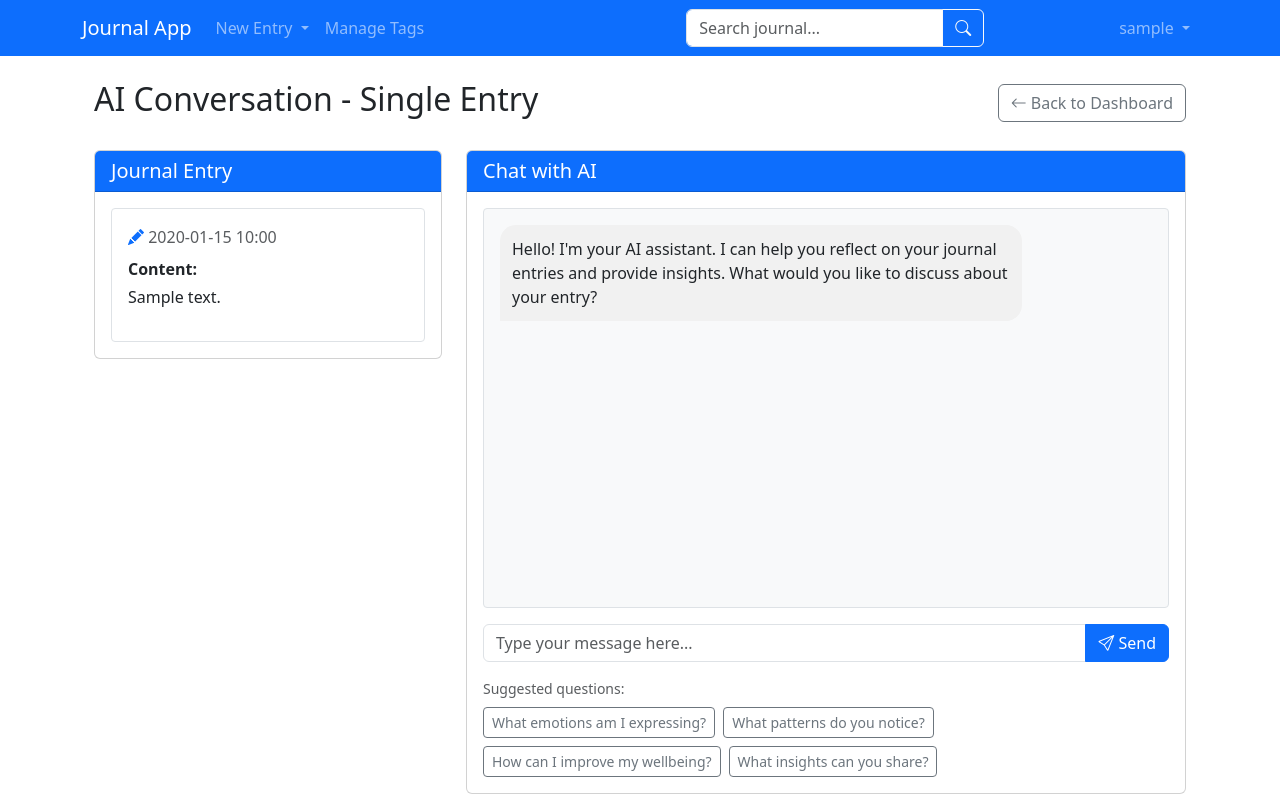
After one commit to joshsisto/journal, a Flask app: page /ai/simple in a window 1280 px wide. The commit adds this page. Run offline with Flask 3, Linux system fonts and the light colour scheme; a user stored in the database is signed in; tables that the repository leaves empty hold one stand-in row (values such as "Sample post"); some libraries are stand-ins or nearby versions.

Commit message:
Fix AI conversation features and implement CSRF protection
- Fix CSRF token function reference issue in all templates
- Create missing ai/conversation.html template for single entry conversations
- Replace manual CSRF validation with Flask-WTF automatic protection
- Add comprehensive CSRF documentation in CLAUDE.md
- Create validate_csrf.py script for automated CSRF validation
- Install git pre-commit hook to prevent CSRF misconfigurations
- Remove redundant manual CSRF checks from routes (Flask-WTF handles this)
- Update csrf_token() utility function to use Flask-WTF generate_csrf()

🤖 Generated with [Claude Code](https://claude.ai/code)

Co-Authored-By: Claude <noreply@anthropic.com>

```diff
--- a/app.py
+++ b/app.py
@@ -194,7 +194,8 @@ def create_app(config_class=Config):
 
         def csrf_token():
             """Return the CSRF token for forms."""
-            return session.get('_csrf_token', '')
+            from flask_wtf.csrf import generate_csrf
+            return generate_csrf()
 
         def parse_emotions(emotion_str):
             """Parse a JSON emotions string and return a list of emotions."""
--- a/routes.py
+++ b/routes.py
@@ -37,7 +37,6 @@ def register():
         sanitize_username, sanitize_email, validate_password,
         ValidationError
     )
-    from security import csrf_protect
     from email_utils import send_email
     from forms import RegistrationForm
 
@@ -287,14 +286,6 @@ def verify_login():
         return redirect(url_for('auth.login'))
 
     if request.method == 'POST':
-        # Check CSRF token
-        token = session.get('_csrf_token')
-        form_token = request.form.get('_csrf_token')
-
-        if not token or token != form_token:
-            current_app.logger.warning(f'CSRF attack detected on verification from {request.remote_addr}')
-            flash('Invalid form submission. Please try again.', 'danger')
-            return redirect(url_for('auth.verify_login'))
 
         # Get verification code
         code = request.form.get('code', '')
@@ -351,14 +342,6 @@ def resend_code():
 @login_required
 def toggle_two_factor():
     """Toggle two-factor authentication."""
-    # Check CSRF token
-    token = session.get('_csrf_token')
-    form_token = request.form.get('_csrf_token')
-
-    if not token or token != form_token:
-        current_app.logger.warning(f'CSRF attack detected on 2FA toggle from {request.remote_addr}')
-        flash('Invalid form submission. Please try again.', 'danger')
-        return redirect(url_for('auth.settings'))
 
     # Get enabled state
     enabled = 'enabled' in request.form
@@ -657,14 +640,6 @@ def dashboard():
 @login_required
 def quick_journal():
     if request.method == 'POST':
-        # Check CSRF token
-        token = session.get('_csrf_token')
-        form_token = request.form.get('_csrf_token')
-
-        if not token or token != form_token:
-            current_app.logger.warning(f'CSRF attack detected on quick journal from {request.remote_addr}')
-            flash('Invalid form submission. Please try again.', 'danger')
-            return redirect(url_for('journal.quick_journal'))
 
         # Get form data
         content = request.form.get('content', '')
@@ -699,14 +674,6 @@ def quick_journal():
 @login_required
 def guided_journal():
     if request.method == 'POST':
-        # Check CSRF token
-        token = session.get('_csrf_token')
-        form_token = request.form.get('_csrf_token')
-
-        if not token or token != form_token:
-            current_app.logger.warning(f'CSRF attack detected on guided journal from {request.remote_addr}')
-            flash('Invalid form submission. Please try again.', 'danger')
-            return redirect(url_for('journal.guided_journal'))
 
         # Get form data
         tag_ids = request.form.getlist('tags')
@@ -800,14 +767,6 @@ def view_entry(entry_id):
 @journal_bp.route('/journal/delete/<int:entry_id>', methods=['POST'])
 @login_required
 def delete_entry(entry_id):
-    # Check CSRF token
-    token = session.get('_csrf_token')
-    form_token = request.form.get('_csrf_token')
-
-    if not token or token != form_token:
-        current_app.logger.warning(f'CSRF attack detected on delete entry from {request.remote_addr}')
-        flash('Invalid form submission. Please try again.', 'danger')
-        return redirect(url_for('journal.index'))
 
     entry = JournalEntry.query.filter_by(
         id=entry_id,
@@ -824,14 +783,6 @@ def delete_entry(entry_id):
 @journal_bp.route('/journal/update_tags/<int:entry_id>', methods=['POST'])
 @login_required
 def update_entry_tags(entry_id):
-    # Check CSRF token
-    token = session.get('_csrf_token')
-    form_token = request.form.get('_csrf_token')
-
-    if not token or token != form_token:
-        current_app.logger.warning(f'CSRF attack detected on update entry tags from {request.remote_addr}')
-        flash('Invalid form submission. Please try again.', 'danger')
-        return redirect(url_for('journal.view_entry', entry_id=entry_id))
 
     entry = JournalEntry.query.filter_by(
         id=entry_id,
@@ -1240,14 +1191,6 @@ def change_password():
     from validators import validate_password, ValidationError
     import time
 
-    # Check CSRF token
-    token = session.get('_csrf_token')
-    form_token = request.form.get('_csrf_token')
-
-    if not token or token != form_token:
-        current_app.logger.warning(f'CSRF attack detected on password change from {request.remote_addr}')
-        flash('Invalid form submission. Please try again.', 'danger')
-        return redirect(url_for('auth.settings'))
 
     # Add slight delay to prevent timing attacks
     time.sleep(0.1)
@@ -1298,14 +1241,6 @@ def change_password():
 @login_required
 def change_email():
     """Initiate email change process."""
-    # Check CSRF token
-    token = session.get('_csrf_token')
-    form_token = request.form.get('_csrf_token')
-
-    if not token or token != form_token:
-        current_app.logger.warning(f'CSRF attack detected on email change from {request.remote_addr}')
-        flash('Invalid form submission. Please try again.', 'danger')
-        return redirect(url_for('auth.settings'))
 
     password = request.form.get('password')
     new_email = request.form.get('new_email')
@@ -1341,14 +1276,6 @@ def change_email():
 @login_required
 def add_email():
     """Add email to an account that doesn't have one."""
-    # Check CSRF token
-    token = session.get('_csrf_token')
-    form_token = request.form.get('_csrf_token')
-
-    if not token or token != form_token:
-        current_app.logger.warning(f'CSRF attack detected on add email from {request.remote_addr}')
-        flash('Invalid form submission. Please try again.', 'danger')
-        return redirect(url_for('auth.settings'))
 
     # Only allow adding email if user doesn't have one
     if current_user.email:
@@ -1440,14 +1367,6 @@ Thank you,
 @limiter.limit("3/hour")  # Prevent abuse
 def resend_verification():
     """Resend email verification link."""
-    # Check CSRF token
-    token = session.get('_csrf_token')
-    form_token = request.form.get('_csrf_token')
-
-    if not token or token != form_token:
-        current_app.logger.warning(f'CSRF attack detected on resend verification from {request.remote_addr}')
-        flash('Invalid form submission. Please try again.', 'danger')
-        return redirect(url_for('auth.settings'))
 
     # Check if user has an email
     if not current_user.email:
@@ -2279,27 +2198,7 @@ def test_cors():
 def ai_conversation_api():
     """API endpoint for AI conversations."""
     try:
-        # Get CSRF token from headers or form data
-        csrf_token = request.headers.get('X-CSRF-Token') or request.json.get('_csrf_token') if request.json else None
-        session_token = session.get('_csrf_token')
-
-        # CSRF validation with proper debugging
-        if csrf_token and session_token:
-            # Clean tokens (remove any HTML entities or function references)
-            clean_csrf = csrf_token.strip()
-            clean_session = session_token.strip()
-
-            # Check if tokens are function references (common issue)
-            if clean_csrf.startswith('<function') or 'function' in clean_csrf:
-                current_app.logger.warning(f'CSRF token is function reference: {clean_csrf[:50]}')
-                # For now, allow the request but log the issue
-            elif clean_csrf != clean_session:
-                current_app.logger.warning(f'CSRF mismatch - Header: {clean_csrf[:20]}, Session: {clean_session[:20]}')
-                return jsonify({'error': 'Invalid CSRF token', 'success': False}), 403
-        else:
-            current_app.logger.warning(f'Missing CSRF tokens - Header: {csrf_token}, Session: {session_token}')
-            # For now, allow requests without CSRF tokens to avoid blocking functionality
-            # TODO: Enforce strict CSRF validation once token generation is fixed
+        # Flask-WTF will handle CSRF validation automatically
 
         data = request.get_json()
         if not data:
--- a/templates/ai/chat_multiple.html
+++ b/templates/ai/chat_multiple.html
@@ -401,7 +401,7 @@ document.addEventListener('DOMContentLoaded', function() {
                 method: 'POST',
                 headers: {
                     'Content-Type': 'application/json',
-                    'X-CSRF-Token': '{{ csrf_token }}',
+                    'X-CSRF-Token': '{{ csrf_token() }}',
                     'X-Requested-With': 'XMLHttpRequest'
                 },
                 credentials: 'include',
--- /dev/null
+++ b/templates/ai/conversation.html
@@ -0,0 +1,367 @@
+{% extends "base.html" %}
+
+{% block title %}AI Conversation - Journal App{% endblock %}
+
+{% block styles %}
+<style>
+    /* Chat container styles */
+    .chat-container {
+        height: 400px;
+        overflow-y: auto;
+        border: 1px solid #dee2e6;
+        border-radius: 0.25rem;
+        padding: 1rem;
+        background-color: #f8f9fa;
+    }
+
+    .message {
+        margin-bottom: 1rem;
+        max-width: 80%;
+    }
+
+    .user-message {
+        margin-left: auto;
+        background-color: #d1ecf1;
+        border-radius: 1rem 1rem 0 1rem;
+        padding: 0.75rem;
+    }
+
+    .ai-message {
+        background-color: #f1f1f1;
+        border-radius: 1rem 1rem 1rem 0;
+        padding: 0.75rem;
+    }
+
+    /* Entry card styles */
+    .entry-card {
+        border: 1px solid #dee2e6;
+        border-radius: 0.25rem;
+        padding: 1rem;
+        background-color: #fff;
+    }
+
+    /* Thinking indicator */
+    .thinking-indicator {
+        display: none;
+        margin-bottom: 1rem;
+    }
+
+    .dot-flashing {
+        display: inline-block;
+        position: relative;
+        width: 10px;
+        height: 10px;
+        border-radius: 5px;
+        background-color: #6c757d;
+        animation: dot-flashing 1s infinite linear alternate;
+        animation-delay: 0s;
+    }
+
+    .dot-flashing::before, .dot-flashing::after {
+        content: '';
+        display: inline-block;
+        position: absolute;
+        top: 0;
+        width: 10px;
+        height: 10px;
+        border-radius: 5px;
+        background-color: #6c757d;
+        animation: dot-flashing 1s infinite alternate;
+    }
+
+    .dot-flashing::before {
+        left: -15px;
+        animation-delay: 0.5s;
+    }
+
+    .dot-flashing::after {
+        left: 15px;
+        animation-delay: 1s;
+    }
+
+    @keyframes dot-flashing {
+        0% { background-color: #6c757d; }
+        50%, 100% { background-color: #c9cccf; }
+    }
+</style>
+{% endblock %}
+
+{% block content %}
+<div class="container mt-4">
+    <div class="row mb-4">
+        <div class="col-12">
+            <div class="d-flex justify-content-between align-items-center">
+                <h2>AI Conversation{% if is_single_entry %} - Single Entry{% endif %}</h2>
+                <a href="{{ url_for('journal.dashboard') }}" class="btn btn-outline-secondary">
+                    <i class="bi bi-arrow-left"></i> Back to Dashboard
+                </a>
+            </div>
+        </div>
+    </div>
+
+    <div class="row">
+        {% if is_single_entry %}
+        <!-- Left panel: Entry details -->
+        <div class="col-md-4">
+            <div class="card mb-4">
+                <div class="card-header bg-primary text-white">
+                    <h5 class="mb-0">Journal Entry</h5>
+                </div>
+                <div class="card-body">
+                    <div class="entry-card">
+                        <div class="d-flex justify-content-between align-items-center mb-2">
+                            <div>
+                                {% if entry.entry_type == 'guided' %}
+                                    <i class="bi bi-journal-text text-success"></i>
+                                {% else %}
+                                    <i class="bi bi-pencil-fill text-primary"></i>
+                                {% endif %}
+                                <span class="text-muted">{{ entry.date }}</span>
+                            </div>
+                        </div>
+
+                        {% if entry.content %}
+                        <div class="mb-2">
+                            <strong>Content:</strong>
+                            <p class="mt-1">{{ entry.content|truncate(150) }}</p>
+                        </div>
+                        {% endif %}
+
+                        {% if 'feeling_value' in entry and entry.feeling_value is not none %}
+                        <div class="mb-2">
+                            <strong>Feeling:</strong>
+                            {% set value = entry.feeling_value|int %}
+                            <span class="badge {% if value >= 7 %}bg-success{% elif value >= 4 %}bg-warning{% else %}bg-danger{% endif %}">
+                                {{ value }}/10
+                            </span>
+                        </div>
+                        {% endif %}
+
+                        {% if 'emotions' in entry and entry.emotions %}
+                        <div class="mb-2">
+                            <strong>Emotions:</strong>
+                            <div class="mt-1">
+                                {% for emotion in entry.emotions %}
+                                <span class="badge {% if emotion in positive_emotions %}bg-success{% elif emotion in negative_emotions %}bg-danger{% else %}bg-secondary{% endif %}">
+                                    {{ emotion }}
+                                </span>
+                                {% endfor %}
+                            </div>
+                        </div>
+                        {% endif %}
+                    </div>
+                </div>
+            </div>
+        </div>
+        {% endif %}
+
+        <!-- Right panel: Chat interface -->
+        <div class="col-md-8">
+            <div class="card">
+                <div class="card-header bg-primary text-white">
+                    <h5 class="mb-0">Chat with AI</h5>
+                </div>
+                <div class="card-body">
+                    <!-- Chat container -->
+                    <div class="chat-container mb-3" id="chatContainer">
+                        <div class="ai-message message">
+                            <p class="mb-0">Hello! I'm your AI assistant. I can help you reflect on your journal entries and provide insights. What would you like to discuss about your {% if is_single_entry %}entry{% else %}entries{% endif %}?</p>
+                        </div>
+
+                        <div class="thinking-indicator" id="thinkingIndicator">
+                            <div class="ai-message message">
+                                <div class="d-flex align-items-center">
+                                    <span>Thinking</span>
+                                    <div class="ms-2">
+                                        <div class="dot-flashing"></div>
+                                    </div>
+                                </div>
+                            </div>
+                        </div>
+                    </div>
+
+                    <!-- Message input -->
+                    <div class="mt-3">
+                        <form id="messageForm">
+                            <div class="input-group">
+                                <input type="text" class="form-control" id="messageInput"
+                                       placeholder="Type your message here...">
+                                <button class="btn btn-primary" type="submit" id="sendButton">
+                                    <i class="bi bi-send"></i> Send
+                                </button>
+                            </div>
+                        </form>
+                    </div>
+
+                    <!-- Suggested questions -->
+                    <div class="mt-3">
+                        <p class="small text-muted mb-2">Suggested questions:</p>
+                        <div class="d-flex flex-wrap gap-2">
+                            <button type="button" class="btn btn-sm btn-outline-secondary suggested-btn">
+                                What emotions am I expressing?
+                            </button>
+                            <button type="button" class="btn btn-sm btn-outline-secondary suggested-btn">
+                                What patterns do you notice?
+                            </button>
+                            <button type="button" class="btn btn-sm btn-outline-secondary suggested-btn">
+                                How can I improve my wellbeing?
+                            </button>
+                            <button type="button" class="btn btn-sm btn-outline-secondary suggested-btn">
+                                What insights can you share?
+                            </button>
+                        </div>
+                    </div>
+                </div>
+            </div>
+        </div>
+    </div>
+</div>
+{% endblock %}
+
+{% block scripts %}
+<script>
+// Initialize when DOM is fully loaded
+document.addEventListener('DOMContentLoaded', function() {
+    console.log('AI Conversation page initialized');
+
+    // UI Elements
+    const chatContainer = document.getElementById('chatContainer');
+    const messageForm = document.getElementById('messageForm');
+    const messageInput = document.getElementById('messageInput');
+    const sendButton = document.getElementById('sendButton');
+    const thinkingIndicator = document.getElementById('thinkingIndicator');
+    const suggestedButtons = document.querySelectorAll('.suggested-btn');
+
+    // Add message to chat
+    function addMessage(text, isUser = false) {
+        const messageDiv = document.createElement('div');
+        messageDiv.className = isUser ? 'user-message message' : 'ai-message message';
+
+        // Handle newlines
+        messageDiv.innerHTML = `<p class="mb-0">${text.replace(/\n/g, '<br>')}</p>`;
+
+        // Insert before the thinking indicator
+        chatContainer.insertBefore(messageDiv, thinkingIndicator);
+
+        // Scroll to bottom
+        chatContainer.scrollTop = chatContainer.scrollHeight;
+    }
+
+    // Show/hide thinking indicator
+    function setThinking(isThinking) {
+        thinkingIndicator.style.display = isThinking ? 'block' : 'none';
+        sendButton.disabled = isThinking;
+        messageInput.disabled = isThinking;
+
+        if (isThinking) {
+            chatContainer.scrollTop = chatContainer.scrollHeight;
+        }
+    }
+
+    // Send message to AI
+    async function sendToAI(message) {
+        console.log('Sending message:', message);
+
+        // Add user message to chat
+        addMessage(message, true);
+
+        // Show thinking indicator
+        setThinking(true);
+
+        // Prepare entry data
+        {% if is_single_entry %}
+        const entryData = {
+            id: {{ entry.id }},
+            date: "{{ entry.date }}",
+            entry_type: "{{ entry.entry_type }}",
+            content: {{ entry.content|default('')|tojson }}{% if 'feeling_value' in entry and entry.feeling_value is not none %},
+            feeling_value: {{ entry.feeling_value|int }}{% endif %}{% if 'emotions' in entry and entry.emotions %},
+            emotions: {{ entry.emotions|tojson }}{% endif %}{% if 'guided_responses' in entry %},
+            guided_responses: {{ entry.guided_responses|tojson }}{% endif %}
+        };
+        {% endif %}
+
+        // Create request data
+        const requestData = {
+            {% if is_single_entry %}
+            entries: [entryData],
+            {% else %}
+            entries: [],
+            {% endif %}
+            question: message
+        };
+
+        try {
+            const apiUrl = "{{ url_for('ai.ai_conversation_api') }}";
+
+            const response = await fetch(apiUrl, {
+                method: 'POST',
+                headers: {
+                    'Content-Type': 'application/json',
+                    'X-CSRF-Token': '{{ csrf_token() }}',
+                    'X-Requested-With': 'XMLHttpRequest'
+                },
+                credentials: 'include',
+                body: JSON.stringify(requestData)
+            });
+
+            console.log('Response received, status:', response.status);
+
+            // Hide thinking indicator
+            setThinking(false);
+
+            if (response.ok) {
+                try {
+                    const responseData = await response.json();
+                    console.log('Response parsed successfully');
+
+                    if (responseData.error) {
+                        console.error('API error:', responseData.error);
+                        addMessage(`Error: ${responseData.error}`, false);
+                    } else {
+                        console.log('Response contains valid data');
+                        addMessage(responseData.response, false);
+                    }
+                } catch (e) {
+                    console.error('Error parsing response:', e);
+                    addMessage('Error: Could not parse the response from the server.', false);
+                }
+            } else {
+                console.error('HTTP error:', response.status, response.statusText);
+                addMessage(`Error: The server returned status ${response.status}. Please try again later.`, false);
+            }
+        } catch (error) {
+            console.error('Network error:', error);
+            addMessage('Error: Could not connect to the server. Please check your internet connection.', false);
+            setThinking(false);
+        }
+    }
+
+    // Event: Message form submission
+    if (messageForm) {
+        messageForm.addEventListener('submit', function(e) {
+            e.preventDefault();
+
+            const message = messageInput.value.trim();
+            if (!message) return;
+
+            // Clear input
+            messageInput.value = '';
+
+            // Send to AI
+            sendToAI(message);
+        });
+    }
+
+    // Event: Suggested question buttons
+    suggestedButtons.forEach(button => {
+        button.addEventListener('click', function() {
+            const question = this.textContent.trim();
+            sendToAI(question);
+        });
+    });
+
+    console.log('Event handlers attached');
+});
+</script>
+{% endblock %}
--- a/templates/ai/direct_conversation.html
+++ b/templates/ai/direct_conversation.html
@@ -330,7 +330,7 @@ document.addEventListener('DOMContentLoaded', function() {
                     method: 'POST',
                     headers: {
                         'Content-Type': 'application/json',
-                        'X-CSRF-Token': '{{ csrf_token }}',
+                        'X-CSRF-Token': '{{ csrf_token() }}',
                         'X-Requested-With': 'XMLHttpRequest'
                     },
                     credentials: 'include',
--- a/templates/ai/test_cors.html
+++ b/templates/ai/test_cors.html
@@ -44,7 +44,7 @@ document.addEventListener('DOMContentLoaded', function() {
     // Get the API URL correctly from Flask (with consistent format)
     const apiUrl = "{{ url_for('ai.ai_conversation_api') }}";
     const fullApiUrl = window.location.origin + apiUrl;
-    const csrfToken = "{{ csrf_token }}";
+    const csrfToken = "{{ csrf_token() }}";
 
     function log(message, isError = false) {
         const timestamp = new Date().toLocaleTimeString();
--- a/templates/auth/verify.html
+++ b/templates/auth/verify.html
@@ -43,7 +43,7 @@
 
                 <form method="post" id="verify-form">
                     <!-- CSRF token -->
-                    <input type="hidden" name="_csrf_token" value="{{ csrf_token }}">
+                    <input type="hidden" name="_csrf_token" value="{{ csrf_token() }}">
 
                     <div class="mb-3">
                         <label for="code" class="form-label">Verification Code</label>
@@ -162,7 +162,7 @@
             method: 'POST',
             headers: {
                 'Content-Type': 'application/json',
-                'X-CSRF-Token': '{{ csrf_token }}'
+                'X-CSRF-Token': '{{ csrf_token() }}'
             }
         })
         .then(response => response.json())
```
Also changed, not shown: CLAUDE.md (+60 -0 lines), security.py (+2 -35 lines), templates/settings.html (+7 -7 lines), validate_csrf.py (added, +85 -0 lines).
